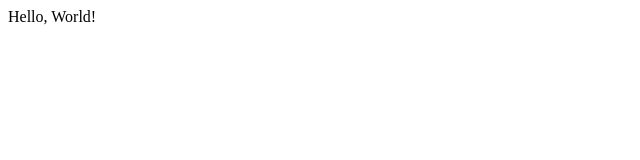
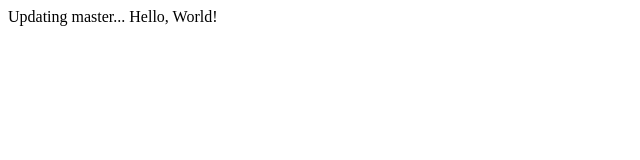
Before and after one commit to roee1231231/lecture1, a plain HTML site: page index.html in a window 1280 px wide. Shown: the whole page, without its empty margins (0-640 px from the left). Drawn offline with Linux system fonts and the light colour scheme.

Commit message:
Updating master...

```diff
--- a/index.html
+++ b/index.html
@@ -4,6 +4,7 @@
 	<title>Test</title>
 </head>
 <body>
+	Updating master...
 	Hello, World!
 </body>
 </html>
```
